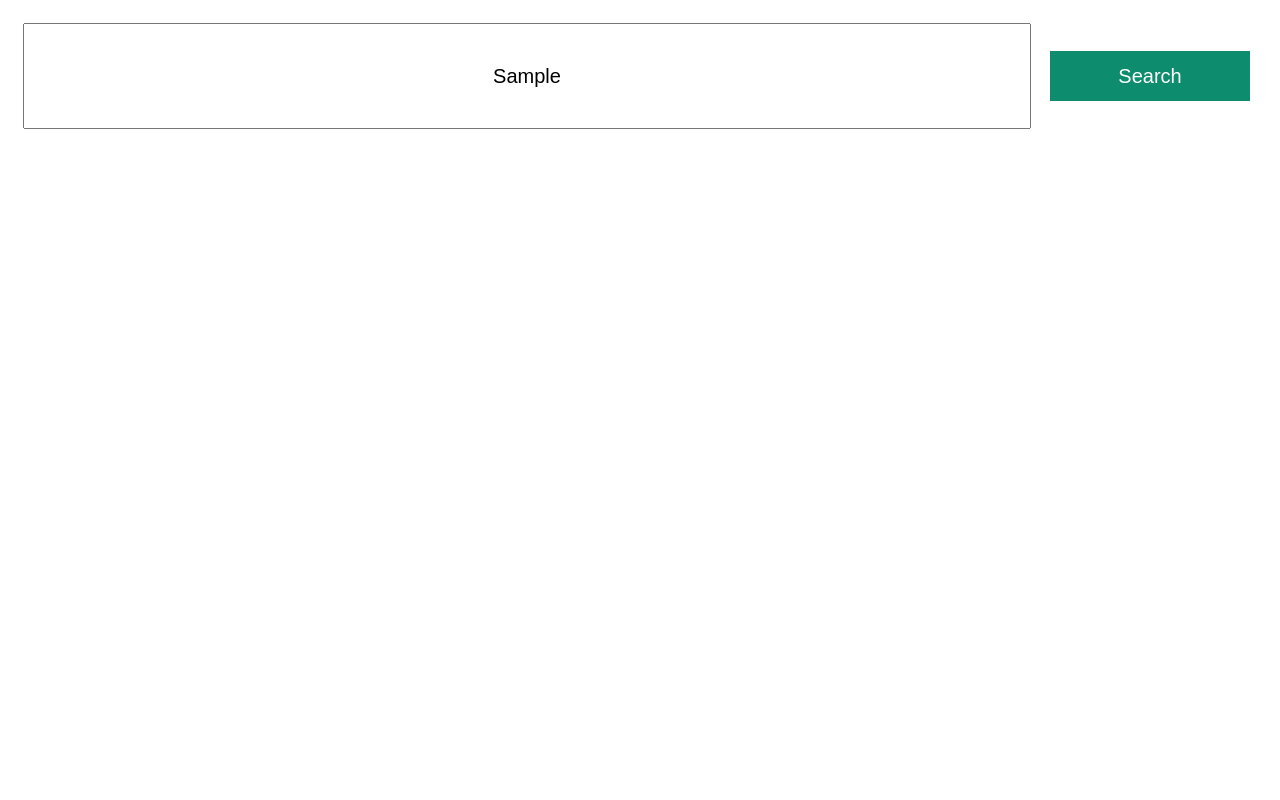
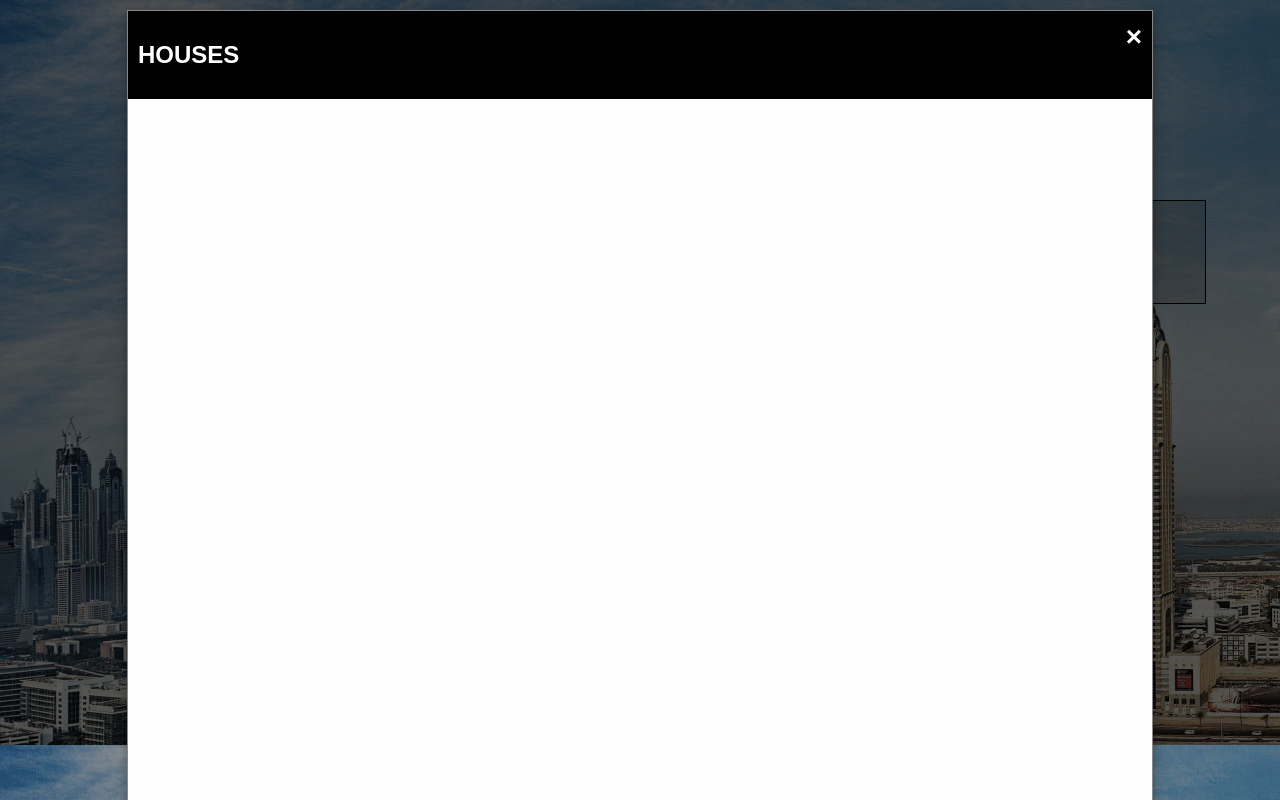
Before and after one commit to Muedgar/searchHouses, a plain HTML site: page index.html in a window 1280 px wide. Both pictures are taken after typing "Sample" into the empty fields and a click on the button "Search". Drawn offline with Linux system fonts and the light colour scheme.

Commit message:
searchHouses

```diff
--- a/index.html
+++ b/index.html
@@ -4,33 +4,237 @@
     searchHouses
  </title>
  <style>
+  body {
+    margin : 0;
+    padding : 0;
+    font-family: Arial, Helvetica, sans-serif;
+    background-image: url('./backImage.jpg');
+  }
+
+/* The Modal (background) */
+.modal {
+    display: none; /* Hidden by default */
+    position: fixed; /* Stay in place */
+    z-index: 1; /* Sit on top */
+    padding-top: 10px; /* Location of the box */
+    left: 0;
+    top: 0;
+    width: 100%; /* Full width */
+    height: 100%; /* Full height */
+    overflow: auto; /* Enable scroll if needed */
+    background-color: rgb(0,0,0); /* Fallback color */
+    background-color: rgba(0,0,0,0.4); /* Black w/ opacity */
+}
+
+/* Modal Content */
+.modal-content {
+    width: 100%;
+    height: 100%;
+    position: relative;
+    background-color: #fefefe;
+    margin: auto;
+    padding: 0;
+    border: 1px solid #888;
+    width: 80%;
+    box-shadow: 0 4px 8px 0 rgba(0,0,0,0.2),0 6px 20px 0 rgba(0,0,0,0.19);
+    -webkit-animation-name: animatetop;
+    -webkit-animation-duration: 0.4s;
+    animation-name: animatetop;
+    animation-duration: 0.4s
+}
+
+/* Add Animation */
+@-webkit-keyframes animatetop {
+    from {top:-300px; opacity:0}
+    to {top:0; opacity:1}
+}
+
+@keyframes animatetop {
+    from {top:-300px; opacity:0}
+    to {top:0; opacity:1}
+}
+
+/* The Close Button */
+.close {
+    color: white;
+    float: right;
+    font-size: 28px;
+    font-weight: bold;
+}
+
+.close:hover,
+.close:focus {
+    color: #00000077;
+    text-decoration: none;
+    cursor: pointer;
+}
+
+.modal-header {
+    padding: 10px;
+    background-color: black;
+    color: white;
+}
+
+.modal-body {padding: 2px 16px;}
+
   .inputStyle {
     width: 1000px;
     height: 100px;
     text-align: center;
     font-size: 20px;
-    margin: 15px;
+    margin: 200px 0 0 200px;
+    border: 1px solid black;
+    background-color: #00000026;
+    color: white;
+  }
+  .inputStyle:focus {
+    outline: none;
   }
   .buttonStyle {
     width: 200px;
     height: 50px;
     border: #0d8c6e;
-    background-color: #0d8c6e;
+    background-color: #000000;
     color: white;
     font-size: 20px;
+    margin: 10px 0 0 550px;
+    box-shadow: 1px 1px 1px 1px #00000045;
 }
+.toggle {
+    background-color: white;
+    color: #000000;
+}
+  .buttonStyle:focus {
+    outline: none;
+  }
+  .container {
+    width: auto;
+    height: 745px;
+    margin: 0;
+    padding: 0;
+    background-color: #00000070;
+  }
+  .inputsContainer {
+    width: 100%;
+    height: 100%;
+    margin: 0;
+    padding: 0;
+  }
+  .inputContainer {
+    width: 100%;
+    height: 50%;
+    margin: 0;
+    padding: 0;
+    display: block;
+  }
+  .searchContainer {
+    width: 100%;
+    height: 50%;
+    margin: 0;
+    padding: 0;
+    display: block;
+  }
+  .imageContainer {
+     width: 100%;
+     height: 60%;
+     display: block;
+  }
+  .addressandprice {
+    width: 100%;
+    height: 40%;
+    display: flex;
+  }
+  .addressContainer {
+    width: 33.33%;
+    height: 100%;
+  }
+  .priceContainer {
+    width: 33.33%;
+    height: 100%;
+  }
+  .testmonyContainer {
+    width: 33.33%;
+    height: 100%;
   }
  </style>
  <body>
-   <div>
+   <div class="container">
+     <div class="inputsContainer">
+       <div class="inputContainer">
       <input id="town" class="inputStyle"  type="text" placeholder="Enter a city to get the available houses (kicukiro,nyarungenge,gasabo)"></input>
-      <button class="buttonStyle" onclick="passCity()">Search</button>
+    </div>
+    <div class="searchContainer">
+      <button id="search" class="buttonStyle" onclick="passCity()" onmouseup="removeClass()" onmousedown="addClass()">Search</button>
+    </div>
+    </div>
+
+    <!-- The Modal -->
+<div id="myModal" class="modal">
+
+  <!-- Modal content -->
+  <div class="modal-content">
+    <div class="modal-header">
+      <span class="close">&times;</span>
+      <h2>HOUSES</h2>
+    </div>
+    <div class="modal-body">
+      <div class="imageContainer">
       <img id="imageDisplaying" />
+    </div>
+    <div class="addressandprice">
+    <div class="addressContainer">
       <p id="houseAddressInText"></p>
+    </div>
+    <div class="priceContainer">
       <p id="housePriceInText"></p>
+    </div>
+    <div class="testmonyContainer">
       <p id="houseTestimonialInText"></p>
+    </div>
+  </div>
+    </div>
+  </div>
+
+</div>
+
    </div>
    <script>
+
+   // open modal
+
+   function passCity () {
+     // modal code
+     // Get the modal
+  var modal = document.getElementById('myModal');
+
+  // Get the <span> element that closes the modal
+  var span = document.getElementsByClassName("close")[0];
+
+  // When the user clicks the button, open the modal
+    modal.style.display = "block";
+
+  // When the user clicks on <span> (x), close the modal
+  span.onclick = function() {
+    modal.style.display = "none";
+  }
+
+  // When the user clicks anywhere outside of the modal, close it
+  window.onclick = function(event) {
+    if (event.target == modal) {
+        modal.style.display = "none";
+    }
+  }
+     // end modal
+     var city = document.getElementById("town").value;
+     linearSearch(city);
+   }
+  // end modal
+   function addClass() {
+      document.getElementById("search").classList.add("toggle");
+   }
+   function removeClass() {
+     document.getElementById("search").classList.remove("toggle");
+   }
    var NYARUNGENGE = {
      house : {
        house1 : {
@@ -91,10 +295,6 @@
      }
    }
    };
-   function passCity () {
-     var city = document.getElementById("town").value;
-     linearSearch(city);
-   }
    function linearSearch (find){
         var houseData = {
              array : ["nyarungenge","kicukiro","gasabo"]
```
Also changed, not shown: draft.js (added, +135 -0 lines), backImage.jpg (added).
